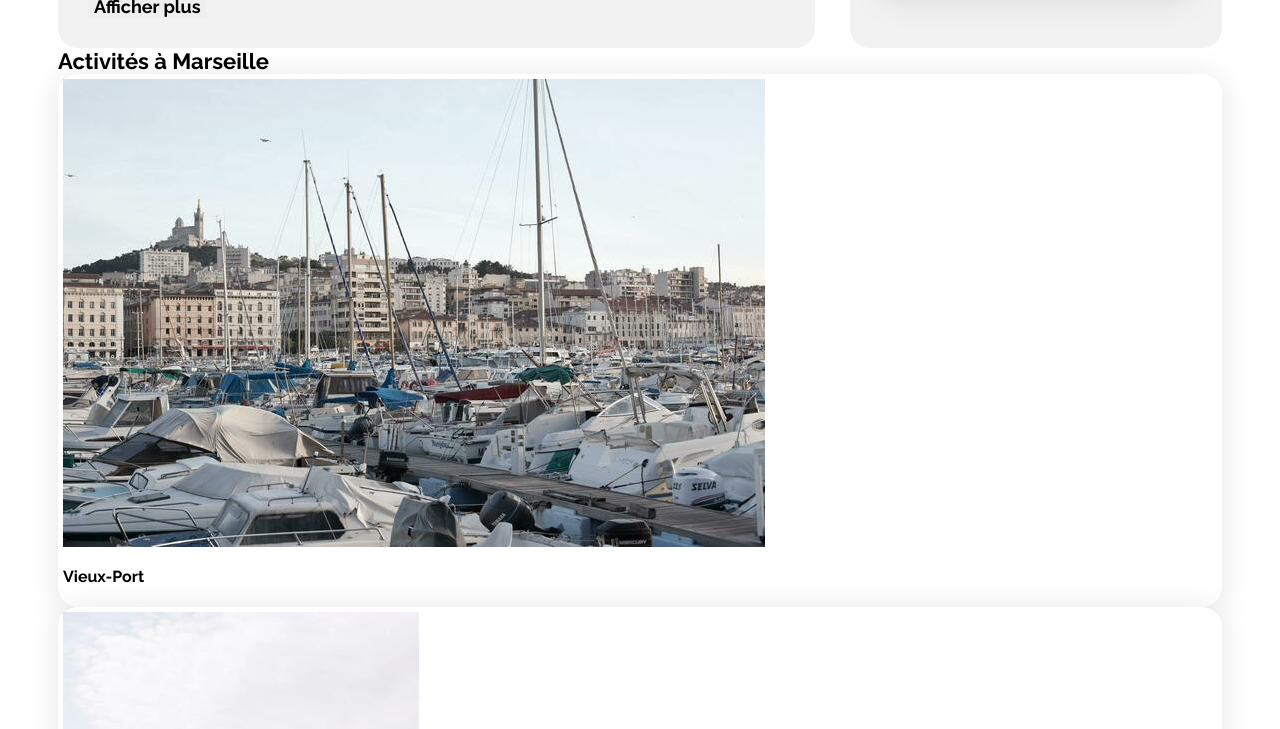
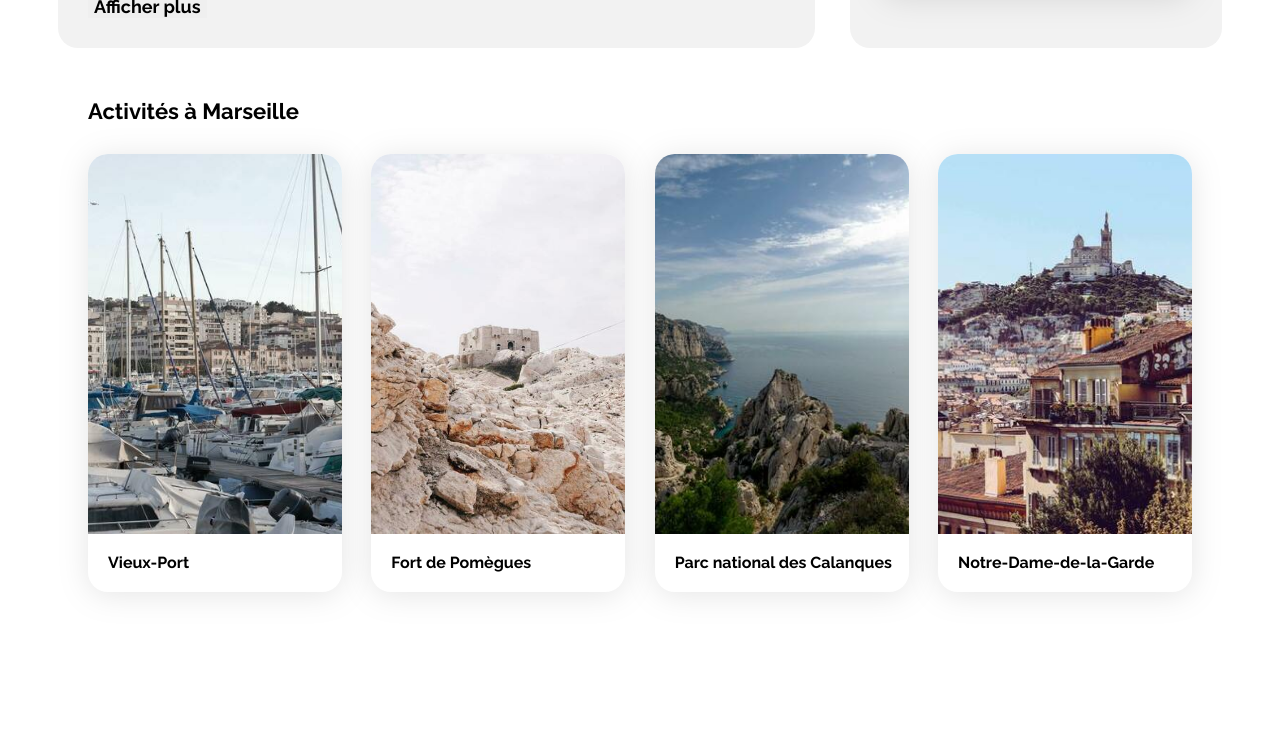
Before and after one commit to loic-prosi/oc-web-dev-p2, a website: page src/index.html in a window 1280 px wide. Shown: the part 991-1720 px from the top of the page. After the commit the page ends 1621 px from the top, so only its background shows below. Drawn offline with Linux system fonts and the light colour scheme.

Commit message:
style: added activities section styles

```diff
--- /dev/null
+++ b/src/css/activities.css
@@ -0,0 +1,34 @@
+/****** Activities ***********/
+
+.activities {
+  margin-top: 20px;
+  padding: 30px;
+  box-sizing: border-box;
+}
+
+.activities-cards {
+  display: flex;
+  justify-content: space-between;
+  margin-top: 30px;
+  row-gap: 30px;
+}
+
+.activities-cards .card {
+  width: 23%;
+  padding: 0;
+}
+
+.activities-cards .card img {
+  width: 100%;
+  height: 380px;
+  border-radius: 20px 20px 0 0;
+}
+
+.activities-cards .card-content {
+  padding-left: 20px;
+}
+
+.activities-cards .card-title {
+  margin-top: 15px;
+  margin-bottom: 20px;
+}
--- a/src/css/index.css
+++ b/src/css/index.css
@@ -4,3 +4,4 @@
 @import url("./card.css");
 @import url("./search.css");
 @import url("./hosting-popular.css");
+@import url("./activities.css");
```
